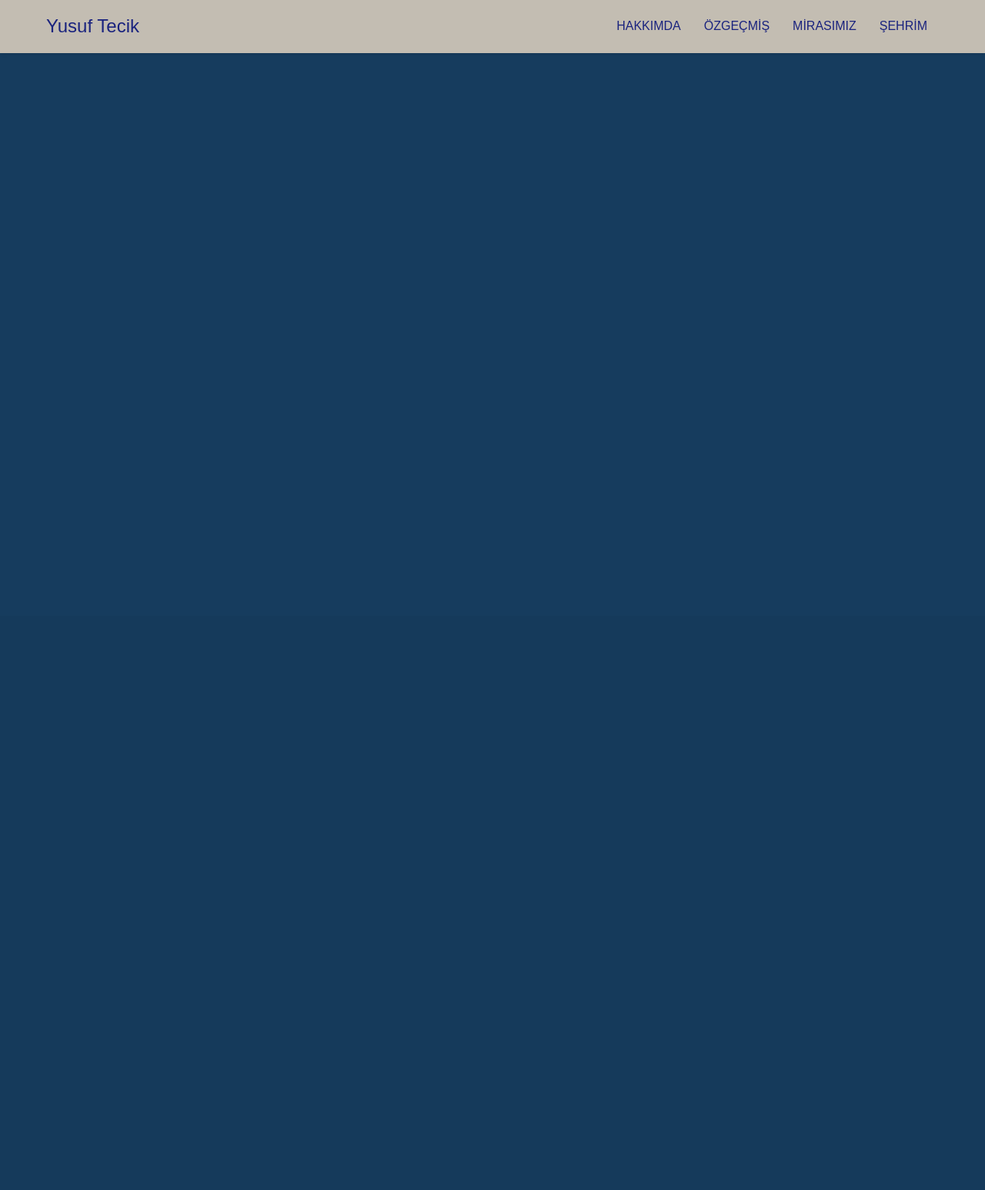
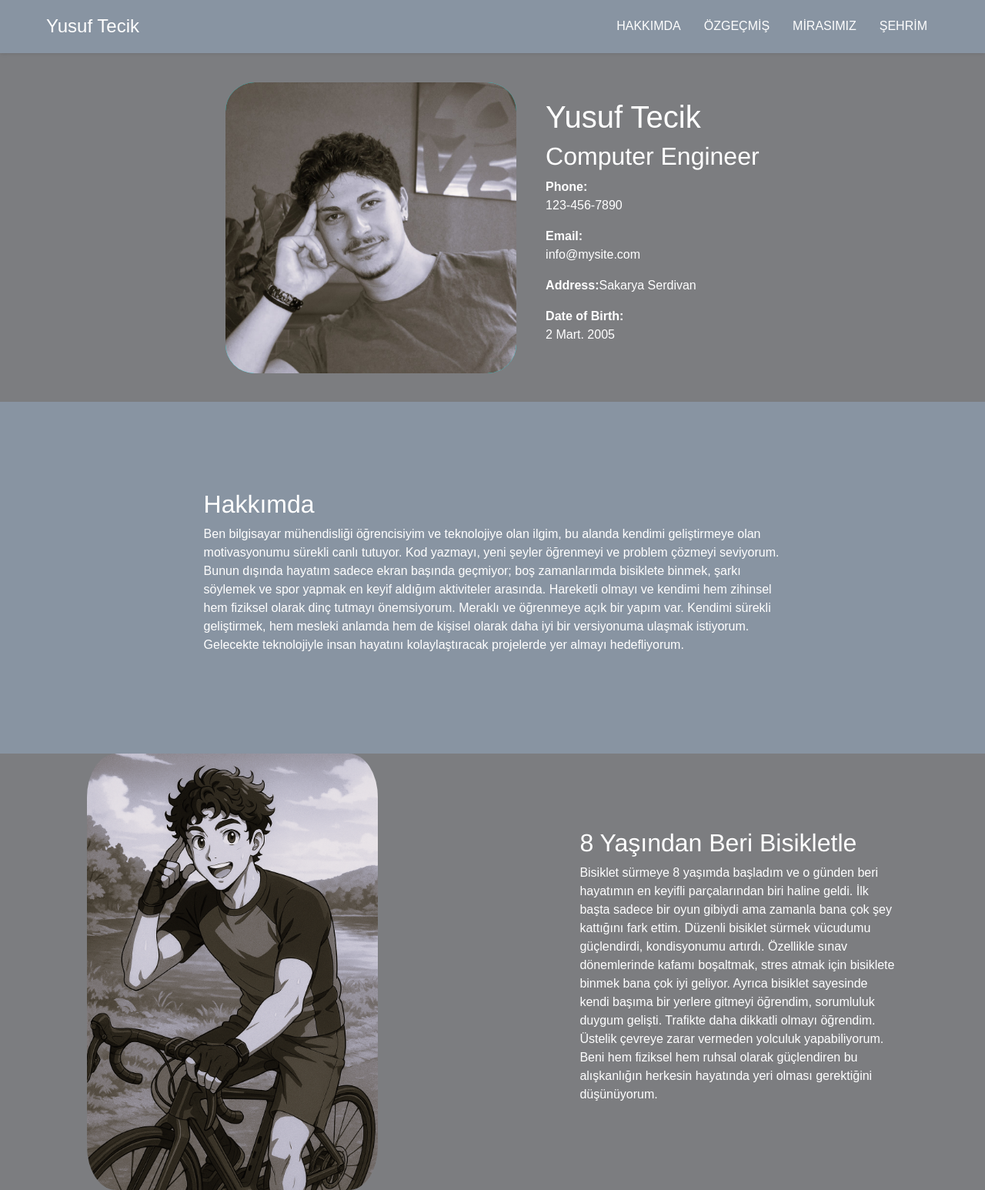
Before and after one commit to YusufTecik/WebProje, a PHP site: page / in a window 1280 px wide. Shown: the whole page at 77% size. Before the commit the page ends 69 px from the top, so only its background shows below. Run offline with PHP 8.4, Linux system fonts and the light colour scheme.

Commit message:
hakkımda sayfasını düzenledim config.php ekledim.

```diff
--- a/.github/Html/Css/style.css
+++ b/.github/Html/Css/style.css
@@ -1,6 +1,6 @@
         /* Temel stiller */
         body {
-            background-color: #163c5e;
+            background-color: #7c7d80;  /* Arka plan rengi */
             margin: 0;
             font-family: Arial, sans-serif;
 
@@ -12,14 +12,14 @@
             justify-content: space-between;
             align-items: center;
             padding: 20px 60px;
-            background: #c3bdb2;  /* Arka plan rengi */
+            background: #8894a2;  /* Arka plan rengi */
             box-shadow: 0 1px 5px rgba(0, 0, 0, 0.1);
         }
 
         /* Başlık stil */
         .navbar h1 {
             font-size: 24px;
-            color: #1a237e;  /* Metin rengi */
+            color: #ffffff;  /* Metin rengi */
             margin: 0;
         }
 
@@ -40,5 +40,75 @@
         .navbar ul li a {
             text-decoration: none;  /* Bağlantı alt çizgisi yok */
             font-size: 16px;
-            color: #1a237e;  /* Bağlantı metin rengi */
+            color: #ffffff;  /* Bağlantı metin rengi */
         }
+
+
+        .container1 {
+            display: flex;
+            align-items: center; /* Dikey ortalama */
+            justify-content: center; /* Yatay ortalama */
+            gap: 1cm; /* Araya boşluk ekler */
+            padding: 1cm 0;
+        }
+
+        .image {
+            display: flex;
+            align-items: center;
+            justify-content: center;
+            background-color: aqua;
+            width: 10cm;
+            height: 10cm;
+            overflow: hidden;
+            border-radius: 10%;
+        }
+
+        .profile-image {
+            width: 100%;
+            height: 100%;
+            object-fit: cover;
+            display: block;
+        }
+
+        .info{
+            color: white;
+        }
+
+        .container2 {
+            background-color: #8894a2;
+            padding: 3cm 7cm;
+            align-items: center;
+            color: white;
+        }
+
+        h2 {
+            font-family: 'Franklin Gothic Medium', 'Arial Narrow', Arial, sans-serif;
+        }
+
+        .container3 {
+            color: white;
+            display: flex;
+            justify-content: center;
+            align-items: center;
+        }
+
+        .bisikletli {
+            width: 10cm;
+            height: 15cm;
+            overflow: hidden;
+            border-radius: 10%;
+        }
+
+        .info2 {
+            padding: 0 3cm;
+            width: 100%;
+            height: 100%;
+        }
+
+        .image2 {
+            padding: 0 3cm;
+            width: 100%;
+            height: 100%;
+            object-fit: cover;
+            display: block;
+        }
--- a/.github/Html/index.Html
+++ b/.github/Html/index.Html
@@ -18,6 +18,39 @@
         </ul>
     </header>
 
+    <div class="container1">
+        <div class="image">
+            <img src="Img/profilfoto.jpg" alt="Yusuf Tecik" class="profile-image">
+        </div>
+        <div class="info">
+            <h1>Yusuf Tecik</h1>
+            <h2>Computer Engineer</h2>
+            <p><strong>Phone:</strong><br>123-456-7890</p>
+            <p><strong>Email:</strong><br>info@mysite.com</p>
+            <p><strong>Address:</strong>Sakarya Serdivan</p>
+            <p><strong>Date of Birth:</strong><br>2 Mart. 2005</p>
+        </div>
+    </div>
+
+    <div class="container2">
+        <div>
+            <h2>Hakkımda</h2>
+            <p>
+                Ben bilgisayar mühendisliği öğrencisiyim ve teknolojiye olan ilgim, bu alanda kendimi geliştirmeye olan motivasyonumu sürekli canlı tutuyor. Kod yazmayı, yeni şeyler öğrenmeyi ve problem çözmeyi seviyorum. Bunun dışında hayatım sadece ekran başında geçmiyor; boş zamanlarımda bisiklete binmek, şarkı söylemek ve spor yapmak en keyif aldığım aktiviteler arasında. Hareketli olmayı ve kendimi hem zihinsel hem fiziksel olarak dinç tutmayı önemsiyorum. Meraklı ve öğrenmeye açık bir yapım var. Kendimi sürekli geliştirmek, hem mesleki anlamda hem de kişisel olarak daha iyi bir versiyonuma ulaşmak istiyorum. Gelecekte teknolojiyle insan hayatını kolaylaştıracak projelerde yer almayı hedefliyorum.
+            </p>
+        </div>
+    </div>
+
+    <div class="container3">
+        <div class="image2">
+            <img src="Img/bisikletli.png" alt="bisikletli"  class="bisikletli">
+        </div>
+        <div class="info2">
+            <h2>8 Yaşından Beri Bisikletle</h2>
+            <p>Bisiklet sürmeye 8 yaşımda başladım ve o günden beri hayatımın en keyifli parçalarından biri haline geldi. İlk başta sadece bir oyun gibiydi ama zamanla bana çok şey kattığını fark ettim. Düzenli bisiklet sürmek vücudumu güçlendirdi, kondisyonumu artırdı. Özellikle sınav dönemlerinde kafamı boşaltmak, stres atmak için bisiklete binmek bana çok iyi geliyor. Ayrıca bisiklet sayesinde kendi başıma bir yerlere gitmeyi öğrendim, sorumluluk duygum gelişti. Trafikte daha dikkatli olmayı öğrendim. Üstelik çevreye zarar vermeden yolculuk yapabiliyorum. Beni hem fiziksel hem ruhsal olarak güçlendiren bu alışkanlığın herkesin hayatında yeri olması gerektiğini düşünüyorum.</p>
+        </div>
+    </div>
+
 
 
 
```
Also changed, not shown: .github/Html/config.php (added, +15 -0 lines), .github/Html/Img/bisikletli.png (added).
